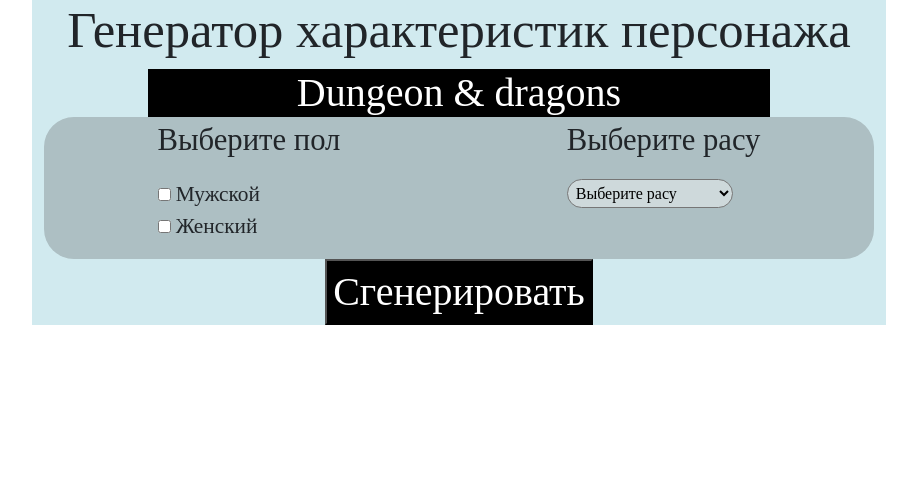
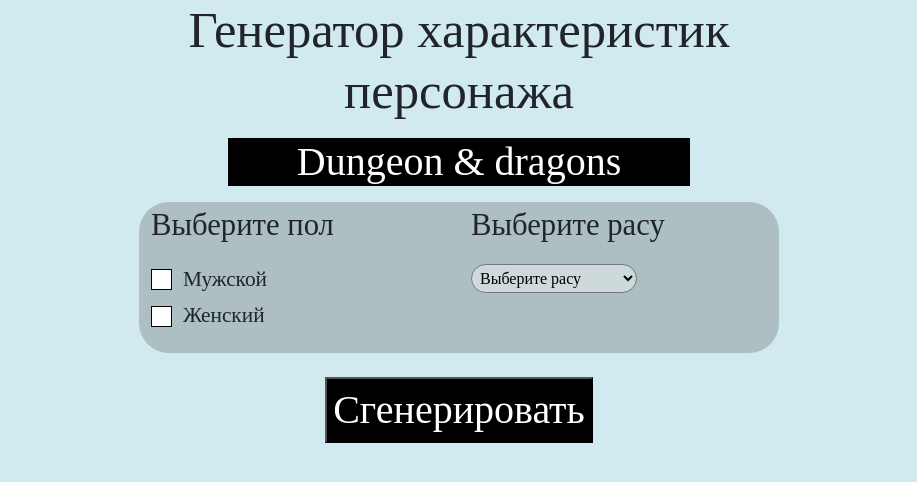
Before and after one commit to aposDupos/simple-D-D-character-generator-, a Flask app: page / in a window 1280 px wide. Shown: the top 482 px of the page, without its empty margins (181-1098 px from the left). Run offline with Flask 2, Linux system fonts and the light colour scheme; some libraries are stand-ins or nearby versions.

Commit message:
added adaptability

```diff
--- a/static/styles/style.css
+++ b/static/styles/style.css
@@ -32,7 +32,7 @@
     font-weight: 100;
 }
 
-.container {
+body {
     background: #D1EAEF;
 }
 
@@ -41,7 +41,7 @@
     border-radius: 30px;
 }
 
-.race select{
+.race select {
     background: #CED9DB;
     border-radius: 30px;
 }
@@ -52,7 +52,63 @@
     border-radius: 50px;
 }
 
-.characteristics h4, .characteristics div{
+.characteristics h4, .characteristics div {
     font-size: 23pt;
     font-family: sans-serif;
 }
+
+.checkbox {
+    position: absolute;
+    z-index: -1;
+    opacity: 0;
+}
+
+.checkbox + label {
+    display: inline-flex;
+    align-items: center;
+    user-select: none;
+}
+
+.checkbox + label::before {
+    content: '';
+    display: inline-block;
+    width: 1em;
+    height: 1em;
+    flex-shrink: 0;
+    flex-grow: 0;
+    border: 1px solid black;
+    margin-right: 0.5em;
+    background-repeat: no-repeat;
+    background-position: center center;
+    background-size: 100% 100%;
+    background-color: white;
+}
+
+.checkbox:checked + label::before {
+    background-image: url("../checkbox.svg");
+}
+
+select {
+    outline: 0;
+}
+
+/*.checkbox:not(:disabled):not(:checked) + label:hover::before {*/
+/*    border-color: #101214;*/
+/*}*/
+/*!* стили для активного состояния чекбокса (при нажатии на него) *!*/
+/*.checkbox:not(:disabled):active+label::before {*/
+/*  background-color: white;*/
+/*  border-color: black;*/
+/*}*/
+/*!* стили для чекбокса, находящегося в фокусе *!*/
+/*.checkbox:focus+label::before {*/
+/*  box-shadow: 0 0 0 0.2rem rgba(0, 123, 255, 0.25);*/
+/*}*/
+/*!* стили для чекбокса, находящегося в фокусе и не находящегося в состоянии checked *!*/
+/*.checkbox:focus:not(:checked)+label::before {*/
+/*  border-color: black;*/
+/*}*/
+/*!* стили для чекбокса, находящегося в состоянии disabled *!*/
+/*.checkbox:disabled+label::before {*/
+/*  background-color: white;*/
+/*}*/
--- a/templates/index.html
+++ b/templates/index.html
@@ -7,33 +7,31 @@
     <link rel="stylesheet" href="{{ url_for('static', filename='styles/style.css') }}">
     <script src="https://code.jquery.com/jquery-3.5.1.min.js"
             integrity="sha256-9/aliU8dGd2tb6OSsuzixeV4y/faTqgFtohetphbbj0=" crossorigin="anonymous"></script>
-
+    <link rel="shortcut icon" href="{{ url_for('static', filename='favicon.ico') }}">
     <title>Document</title>
 </head>
 <body>
 
-<div class="container col-8">
+<div class="container  col-lg-6 col-md-8">
     <div class="header col-12 text-center">
         <h3> Генератор характеристик персонажа </h3>
-        <h4 class="w-75 m-auto"> Dungeon & dragons </h4>
+        <h4 class="w-75 m-auto my-3"> Dungeon & dragons </h4>
     </div>
     <div class="main col-12 m-auto">
 
         <form id="form1" name="form-gender" method="post" action="{{ url_for('add_data') }}">
-            <div class="forms d-flex justify-content-around align-items-baseline">
-                <div class="gender">
+            <div class="forms d-flex justify-content-around align-items-baseline row">
+                <div class="gender col-sm-6">
                     <p class="choose-gender"> Выберите пол </p>
                     <p class="male-female">
-
-                        <input type="checkbox" name="answer" value="male" id="male" class="checkbox" on>
+                        <input type="checkbox" name="answer" value="male" id="male" class="checkbox">
                         <label for="male">Мужской</label><Br>
                         <input type="checkbox" name="answer" value="female" id="female" class="checkbox">
                         <label for="female">Женский</label>
                     </p>
                 </div>
-                <div class="race">
+                <div class="race col-sm-6 mb-3">
                     <p class="choose-race"> Выберите расу </p>
-
                     <select name="select-race" size="1" class="p-1" id="select-race" required>
                         <option selected disabled value=""> Выберите расу</option>
                         <option value="dwarf"> Дварф</option>
@@ -50,17 +48,17 @@
                     </label>
                 </div>
             </div>
-            <p class="text-center"><input type="submit" value="Сгенерировать"></p>
+            <p class="text-center my-4"><input type="submit" value="Сгенерировать"></p>
         </form>
     </div>
     {% if ready %}
-        <div class="characteristics col-12 m-auto text-center">
+        <div class="characteristics  m-auto text-center">
             <h4 class="text-center">Ваши характеристики:</h4>
             <div class="m-auto text-center ">
                 {% for elem in params %}
                     <div class="d-flex justify-content-around align-items-baseline">
-                        <div class="key my-1 w-25 ">{{ elem }}</div>
-                        <div class="charValue w-75 text-start my-1 px-3">{{ params[elem] }}</div>
+                        <div class="key my-1 col-lg-4 col-6 ">{{ elem }}</div>
+                        <div class="charValue col-lg-8 col-6 text-start my-1 px-3">{{ params[elem] }}</div>
                     </div>
                 {% endfor %}
             </div>
```
Also changed, not shown: static/checkbox.svg (added), static/favicon.ico (added).
